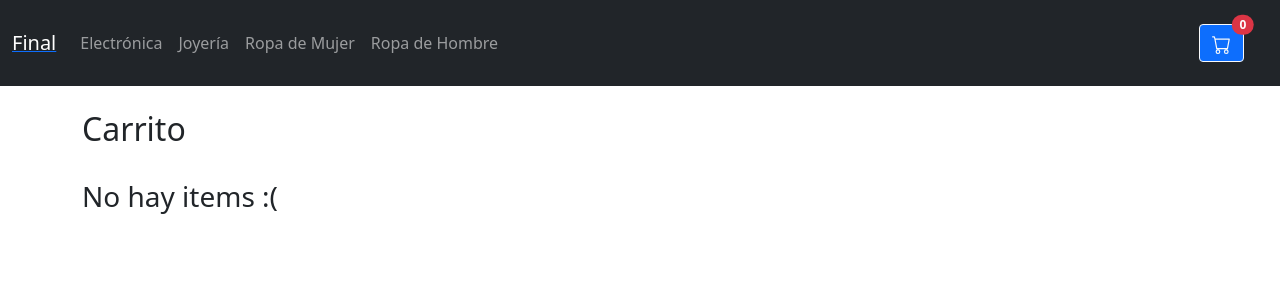
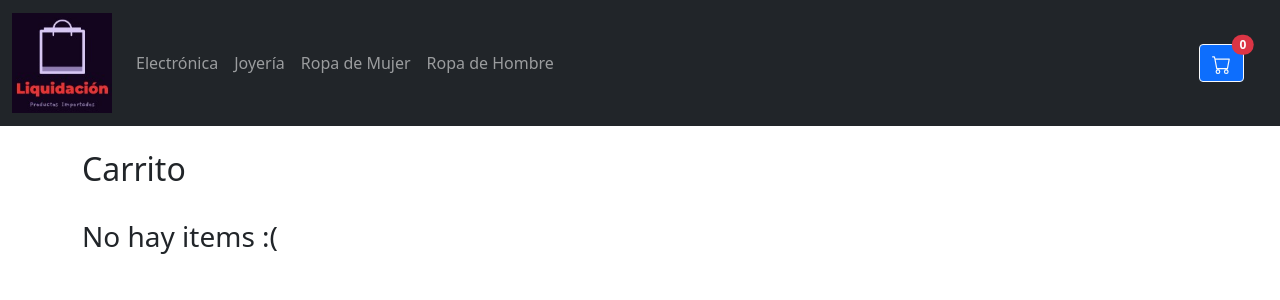
Before and after one commit to AlexisArce/coderhosue-react-final, a React (Create React App) app: page /cart in a window 1280 px wide. Shown: the top 300 px of the page. Built offline with nearby package versions, Linux system fonts and the light colour scheme.

Commit message:
Add logo and improvements in Navbar

```diff
--- a/src/components/Cart.jsx
+++ b/src/components/Cart.jsx
@@ -3,7 +3,7 @@ import { useCartContext } from "../context/CartContext";
 import CartTable from "./CartTable"
 
 const Cart = () => {
-  const { cartList, clearCart } = useCartContext();
+  const { cartList } = useCartContext();
 
   return (
     <div className="container">
--- a/src/components/CartTable.jsx
+++ b/src/components/CartTable.jsx
@@ -3,7 +3,6 @@ import { MdRemoveCircleOutline } from 'react-icons/md';
 import { FaFileInvoiceDollar } from 'react-icons/fa';
 import { BsCartPlus } from 'react-icons/bs';
 import { RiChatDeleteFill } from 'react-icons/ri'
-import { Button } from "react-bootstrap";
 import { Link } from "react-router-dom";
 import { useCartContext } from "../context/CartContext";
 
@@ -43,16 +42,20 @@ const CartTable = () => {
             <div className="col-md-1"><strong>$ {getTotalAmount()}</strong></div>
         </div>
         <div className="row mt-5">
-            <div className=" col-md-5 offset-md-7">
+         <div className=" col-md-2 offset-md-10 align-items-end">
+                <button className="btn btn-success">
+                    Generar orden <FaFileInvoiceDollar />
+                </button>
+            </div>
+        </div>
+        <div className="row mt-5">
+            <div className="col-md-5 offset-md-7 col-lg-6 offset-lg-6 col-xl-4 offset-xl-8 align-items-end">
                 <span onClick={clearCart} style={{color:"red", cursor: "pointer"}}>
                     <RiChatDeleteFill /> Vaciar Carrito
                 </span>
-                <Link to="/" style={{textDecoration: "none"}} className="mx-4">
+                <Link to="/" style={{textDecoration: "none"}} className="ms-4">
                     <BsCartPlus /> Seguir comprando
                  </Link>
-                  <button className="btn btn-success">
-                      Generar orden <FaFileInvoiceDollar />
-                  </button>
             </div>
         </div>
       </React.Fragment>
--- a/src/components/NavBar.jsx
+++ b/src/components/NavBar.jsx
@@ -6,8 +6,8 @@ const NavBar = () => {
   return (
     <nav className="navbar navbar-expand-lg navbar-light bg-light py-2 navbar-dark bg-dark">
       <div className="container-fluid">
-        <Link to="/">
-          <span className="navbar-brand mb-0 h1">Final</span>
+        <Link to="/" className="navbar-brand mb-0 h1">
+          <img src="./logo.png" alt="Productos importados" width="100" height="100" />
         </Link>
         <button
           className="navbar-toggler"
```
Also changed, not shown: public/logo.png (added), public/logo_original.jpg (added).
